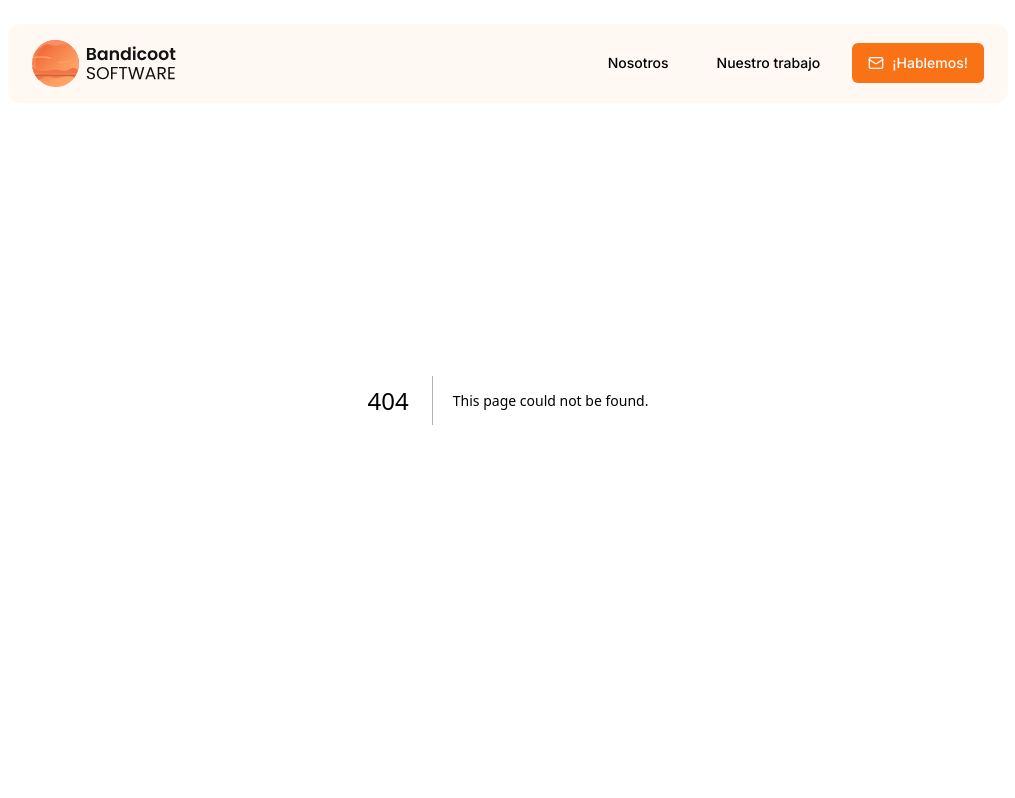
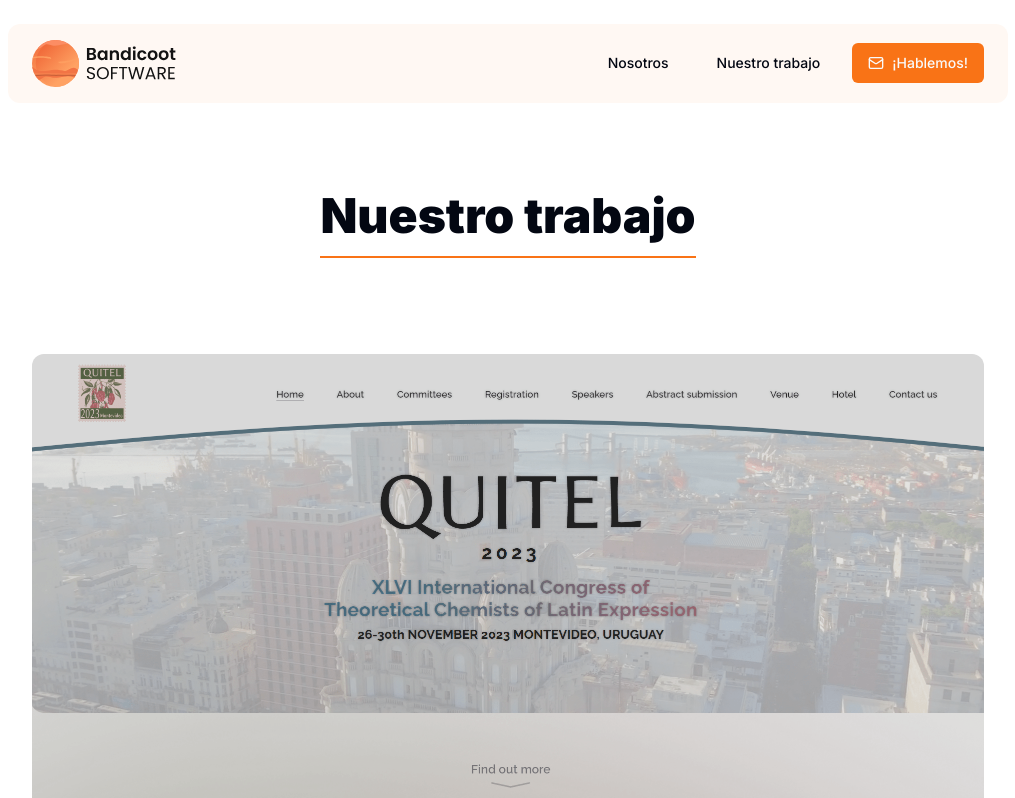
Before and after one commit to joaquinjoaco/bandicoot-2024, a Next.js app: page /proyectos in a window 1280 px wide. Before the commit this address had no page. Shown: the top 798 px of the page, without its empty margins (132-1147 px from the left). Built offline with nearby package versions, Linux system fonts and the light colour scheme.

Commit message:
feat: proyectos page

```diff
--- /dev/null
+++ b/app/proyectos/page.tsx
@@ -0,0 +1,24 @@
+import Heading from "@/components/ui/heading";
+import ProjectLink from "@/components/ui/project-link"
+
+const ProyectosPage = () => {
+    return (
+        <main className="mx-auto py-48 px-6 min-h-[100vh] max-w-[1000px]">
+            <div className="flex flex-col items-center gap-y-24">
+                <Heading
+                    title="Nuestro trabajo"
+                    className="border-b-2 border-orange-500"
+                />
+                <ProjectLink
+                    href="/"
+                    title="Nuestro más reciente trabajo"
+                    description="XLVI International Congress of Theoretical Chemists of Latin Expression"
+                    imageUrl="/quitel.png"
+                    imageAlt="XLVI International Congress of Theoretical Chemists of Latin Expression"
+                />
+            </div>
+        </main>
+    );
+}
+
+export default ProyectosPage;
--- a/components/ui/heading.tsx
+++ b/components/ui/heading.tsx
@@ -6,7 +6,7 @@
     className,
 }: {
     title: string;
-    description: string;
+    description?: string;
     className?: string;
 }) => {
     return (
```
